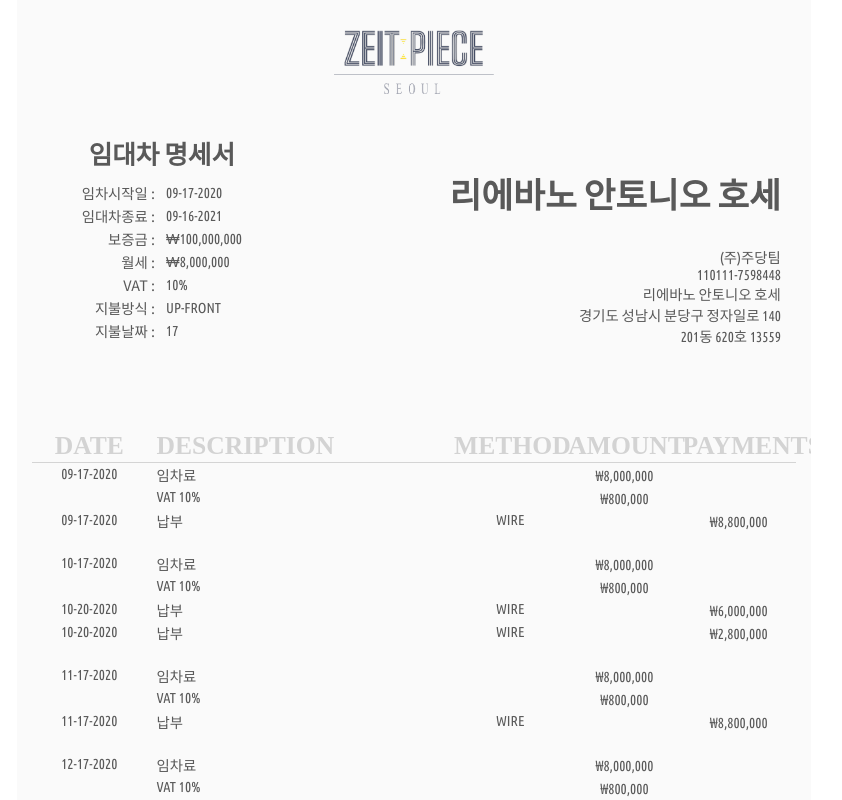
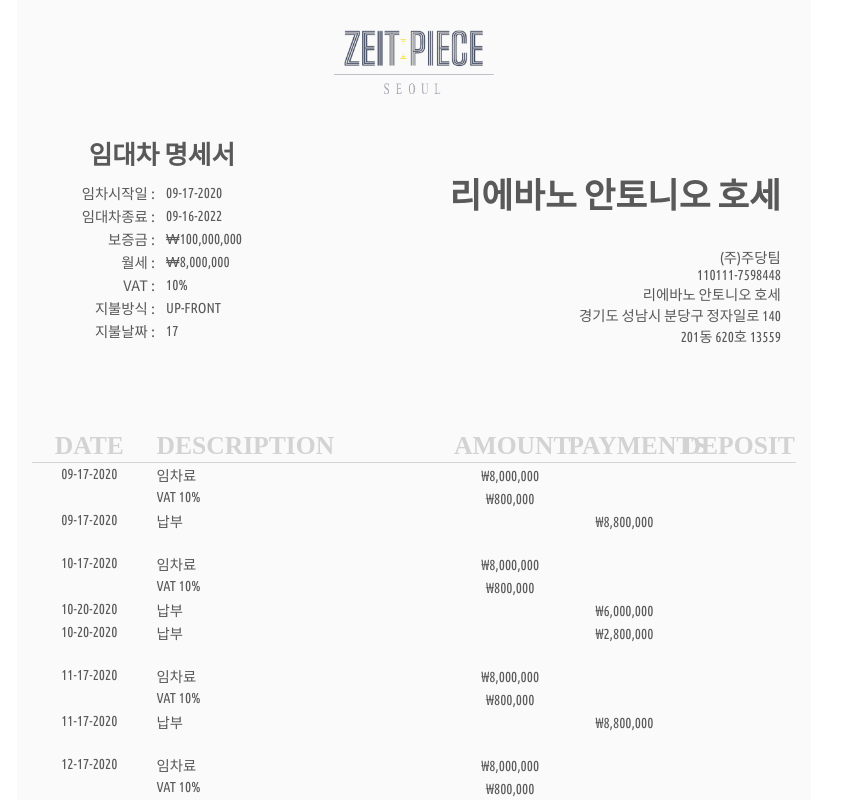
Before and after one commit to devxmachina/invoapp, a React (Create React App) app: page / in a window 1280 px wide. Shown: the whole page, without its empty margins (226-1068 px from the left). Built offline with nearby package versions, Linux system fonts and the light colour scheme.

Commit message:
20220205

```diff
--- a/src/b/data.json
+++ b/src/b/data.json
@@ -21,7 +21,7 @@
     "defaults": {
         "currency": "won",
         "startDate": "09-17-2020",
-        "endDate": "09-16-2021",
+        "endDate": "09-16-2022",
         "deposit": 100000000,
         "monthlyFee": 8000000,
         "VAT": "10%",
@@ -308,7 +308,7 @@
         },
         {
             "id": "18",
-            "date": "02-22-21",
+            "date": "02-22-2021",
             "description": "납부",
             "month": "02",
             "method": "WIRE",
@@ -1014,30 +1014,6 @@
         },
         {
             "id": "",
-            "date": "01-23-2022",
-            "description": "미납 관리비",
-            "month": "12",
-            "method": "",
-            "amount": "1100000",
-            "payment": "",
-            "lateCnt": "",
-            "paymentStatus": "",
-            "remainDeposit": "45407750"
-        },
-        {
-            "id": "",
-            "date": "01-23-2022",
-            "description": "보증금 차감",
-            "month": "",
-            "method": "DEPOSIT",
-            "amount": "",
-            "payment": "1100000",
-            "lateCnt": "",
-            "paymentStatus": "",
-            "remainDeposit": "45407750"
-        },
-        {
-            "id": "",
             "date": "",
             "description": "",
             "month": "",
@@ -1048,13 +1024,14 @@
             "paymentStatus": "",
             "remainDeposit": "45407750"
         },
+
         {
             "id": "",
             "date": "02-07-2022",
-            "description": "임차료 (21일분)",
+            "description": "임차료 : 1월17일 ~ 2월06일 (21일)",
             "month": "",
             "method": "",
-            "amount": "5961290.32",
+            "amount": "5419354.84",
             "payment": "",
             "lateCnt": "",
             "paymentStatus": "",
@@ -1063,10 +1040,10 @@
         {
             "id": "",
             "date": "",
-            "description": "",
+            "description": "VAT 10%",
             "month": "",
             "method": "",
-            "amount": "",
+            "amount": "541935.484",
             "payment": "",
             "lateCnt": "",
             "paymentStatus": "",
@@ -1074,15 +1051,51 @@
         },
         {
             "id": "",
-            "date": "",
-            "description": "",
+            "date": "02-07-2022",
+            "description": "미납 관리비(~02월06일)",
             "month": "",
             "method": "",
-            "amount": "",
+            "amount": "2510510",
             "payment": "",
             "lateCnt": "",
             "paymentStatus": "",
             "remainDeposit": "45407750"
+        },
+        {
+            "id": "",
+            "date": "02-07-2022",
+            "description": "부동산 중개 수수료",
+            "month": "",
+            "method": "",
+            "amount": "8100000",
+            "payment": "",
+            "lateCnt": "",
+            "paymentStatus": "",
+            "remainDeposit": "45407750"
+        },
+        {
+            "id": "",
+            "date": "02-07-2022",
+            "description": "VAT 10%",
+            "month": "",
+            "method": "",
+            "amount": "810000",
+            "payment": "",
+            "lateCnt": "",
+            "paymentStatus": "",
+            "remainDeposit": "45407750"
+        },
+        {
+            "id": "",
+            "date": "02-07-2022",
+            "description": "보증금 차감",
+            "month": "",
+            "method": "DEPOSIT",
+            "amount": "",
+            "payment": "17381800",
+            "lateCnt": "",
+            "paymentStatus": "",
+            "remainDeposit": "28025950"
         }
     ]
 }
--- a/src/components/StateTable.js
+++ b/src/components/StateTable.js
@@ -19,9 +19,9 @@ function StateTable(props) {
                         <tr className="t-headrow">
                             <th scope="col">DATE</th>
                             <th scope="col">DESCRIPTION</th>
-                            <th scope="col">METHOD</th>
                             <th scope="col">AMOUNT</th>
                             <th scope="col">PAYMENTS</th>
+                            <th scope="col">DEPOSIT</th>
                         </tr>
                     </thead>
                     {
@@ -31,9 +31,12 @@ function StateTable(props) {
                                     <tr className="tableData">
                                         <td className="datas">{ state.records[i].date }</td>
                                         <td className="datas">{ state.records[i].description }</td>
-                                        <td className="datas">{ state.records[i].method }</td>
+                                        {/* <td className="datas">{ state.records[i].method }</td> */}
                                         <td className="datas">{ state.records[i].amount === "" ? null : currency( state.records[i].amount) }</td>
                                         <td className="datas">{ state.records[i].payment === "" ? null : currency( state.records[i].payment) }</td>
+                                        {/* <td className="datas">{ state.records[i].remainDeposit === state.records[i].remainDeposit ? null : currency( state.records[i].remainDeposit) }</td> */}
+                                        <td className="datas">{ state.records[i].description === "보증금 차감" ? currency( a.remainDeposit) : null}</td>
+                                        { console.log(state.records[i].description === "보증금 차감")}
                                     </tr>
                                 </tbody>
 
--- a/src/components/Summary.js
+++ b/src/components/Summary.js
@@ -23,10 +23,10 @@ function Summary() {
     return (
         <div className="summary">
             <table>
-                <tr className="summaryTopic">
+                {/* <tr className="summaryTopic">
                     <h2>연체 금액 :</h2>
                     <td className="summaryData">{ 0 }</td>
-                </tr>
+                </tr> */}
                 <tr className="summaryTopic">
                     <h2>남은 보증금 :</h2>
                     <td className="summaryData">{ remaining }</td>
```
Also changed, not shown: 3 other files (tests, documents, lock files or other folders).
